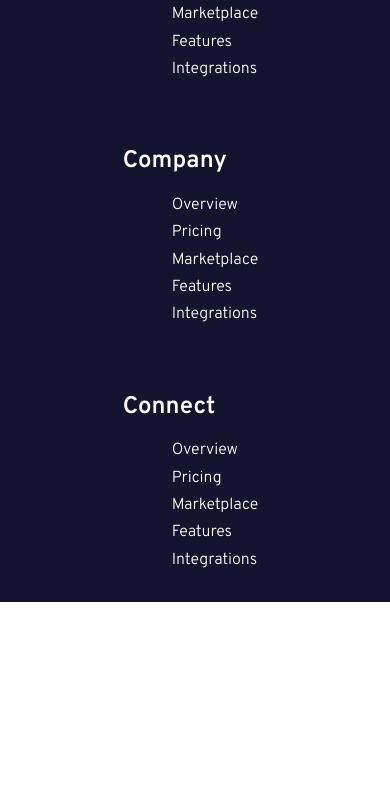
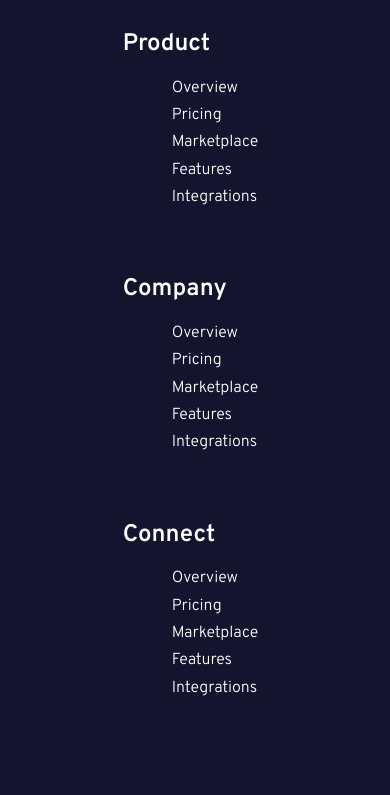
Before and after one commit to Luis-Salinas-SD/blog, a plain HTML site: page index.html in a window 390 px wide. Shown: the part 3110-3905 px from the top of the page. Before the commit the page ends 3712 px from the top, so only its background shows below. Drawn offline with nearby package versions, Linux system fonts and the light colour scheme.

Commit message:
Actualizacion final

```diff
--- a/css/style.css
+++ b/css/style.css
@@ -291,7 +291,7 @@ main {
     padding: .5rem 0;
 }
 
-/** footer */
+/** ++++++++++++++++++++ footer ++++++++++++++++++++ */
 
 footer {
     background: rgb(20, 20, 46);
@@ -300,6 +300,7 @@ footer {
     border-radius: 0px 70px 0px 0px;
     margin-top: 1px;
     font-family: 'Overpass', sans-serif;
+    padding: 5rem 0;
 }
 
 footer .footer-flex {
@@ -308,6 +309,7 @@ footer .footer-flex {
     flex-wrap: wrap;
     align-items: center;
     color: #ffffff;
+    margin-top: 3rem;
 }
 
 footer .footer-flex img {
@@ -506,4 +508,8 @@ footer .footer-flex .menu-footer ul li a {
         width: 100%;
         padding-bottom: 5rem;
     }
+    footer {
+        width: 100%;
+        height: auto;
+    }
 }
```
